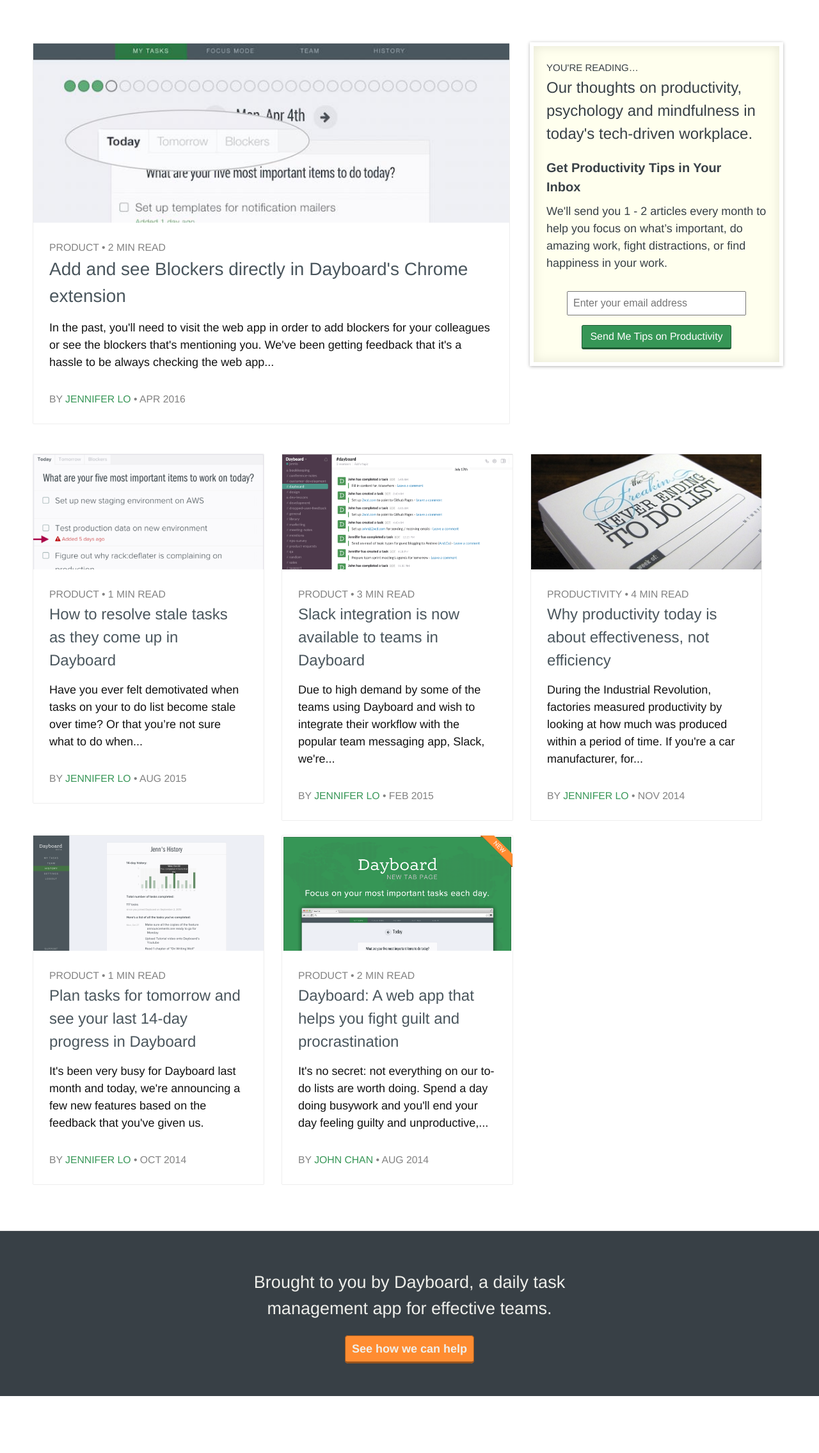
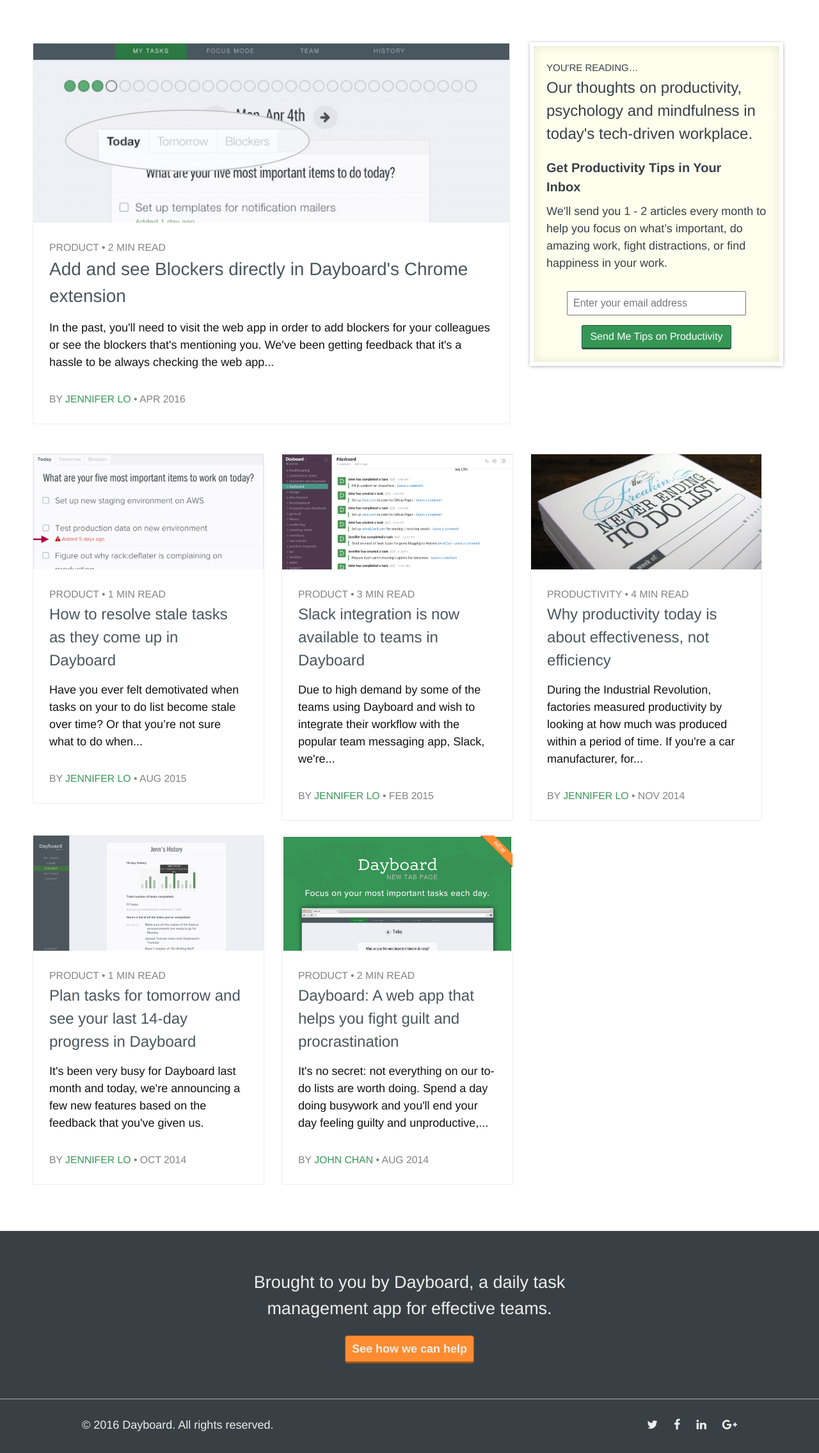
Before and after one commit to dayboard/blog, a Jekyll site: the page built from index.html, in a window 1280 px wide, cut to the strip 124-2395 px from the top of the page. Shown: the whole strip at 64% size. Built offline with Jekyll 4.4.1, drawn with Linux system fonts in a browser that asks for light colours; nearby versions of some CDN libraries; comment, search, counter and statistics services are not loaded; before the commit the page ends 2306 px from its top, so only the background shows below that.

Commit message:
Added copyright and social links to footer

```diff
--- a/_includes/footer.html
+++ b/_includes/footer.html
@@ -8,6 +8,19 @@
       </div>
 
       <a class="orange-button" href="https://dayboard.co/?source=blog">See how we can help</a>
+    </div>
+
+    <div class="footer-links">
+      <div class="copyright">
+        <h4>&copy; 2016 Dayboard. All rights reserved.</h4>
+      </div>
+
+      <div class="social-links">
+        <a href="https://twitter.com/dayboardco"><i class="fa fa-twitter" aria-hidden="true"></i></a>
+        <a href="https://facebook.com/dayboardco"><i class="fa fa-facebook" aria-hidden="true"></i></a>
+        <a href="https://www.linkedin.com/company/dayboard"><i class="fa fa-linkedin" aria-hidden="true"></i></a>
+        <a href="https://plus.google.com/+DayboardCoApp"><i class="fa fa-google-plus" aria-hidden="true"></i></a>
+      </div>
 
     </div>
 
--- a/_sass/_layout.scss
+++ b/_sass/_layout.scss
@@ -151,7 +151,7 @@
   background-color: $dg1;
   border-top: 1px solid $grey-color-light;
   overflow: hidden;
-  padding: $spacing-unit 0;
+  padding: $spacing-unit 0 0;
   text-align: center;
   -webkit-font-smoothing: antialiased;
 
@@ -167,7 +167,7 @@
 
   .footer-leadgen {
     max-width: 600px;
-    margin: 0 auto;
+    margin: 0 auto 3%;
 
     h2 { color: $ow6; }
 
@@ -186,6 +186,30 @@
         color: #fff;
       }
     }
+  }
+
+  .footer-links {
+    border-top: 0.5px solid #ABADA4;
+    margin-top: 5%;
+
+    .copyright,
+    .social-links {
+      margin: 0 10%;
+      padding: 27px 0 0;
+    }
+
+    .copyright {
+      float: left;
+
+      h4 { color: $ow6; }
+    }
+
+    .social-links {
+      float: right;
+
+      a { color: $ow6; }
+    }
+
   }
 
   /**.footer-links {
```
